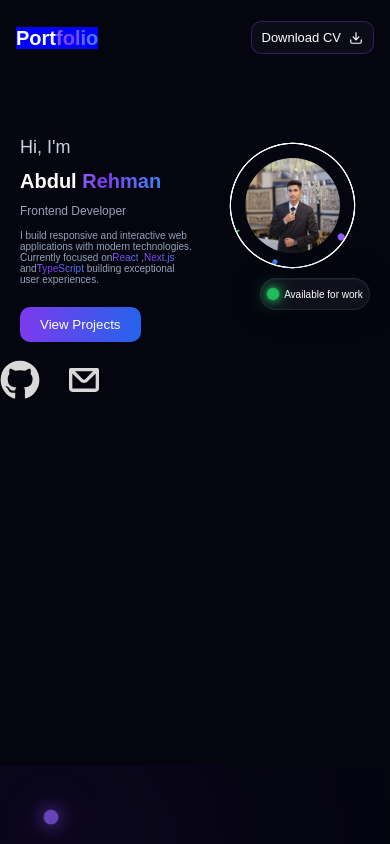
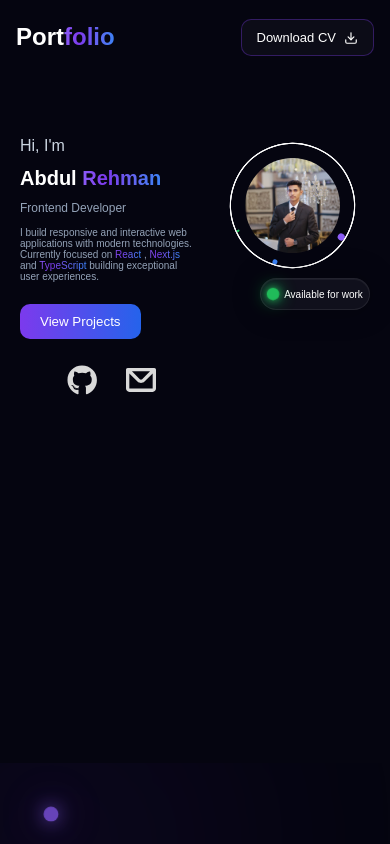
Before and after one commit to abdulrehmanmughal00/-portfolio-, a Next.js app: page / in a window 390 px wide. Shown: the top 844 px of the page. Built offline with nearby package versions, Linux system fonts and the light colour scheme.

Commit message:
fix home

```diff
--- a/next.config.ts
+++ b/next.config.ts
@@ -1,7 +1,7 @@
 import type { NextConfig } from "next";
 
 const nextConfig: NextConfig = {
-  allowedDevOrigins: ["192.168.100.6"],
+  allowedDevOrigins: ["192.168.1.7"],
 };
 
 export default nextConfig;
--- a/src/app/components/Account.module.css
+++ b/src/app/components/Account.module.css
@@ -9,14 +9,24 @@
 .socials {
   display: flex;
   gap: 24px;
-  font-size: 2.5rem;
   margin-bottom: 28px;
   z-index: 2;
+  align-items: center;
+  height: 100%;
+  margin-left: 67px;
 }
 
-.socials a {
+.socials,
+.github,
+.mail {
   color: #d9d9d9;
   transition: 0.3s;
+}
+.github {
+  font-size: 1.9rem;
+}
+.mail {
+  font-size: 2.5rem;
 }
 .socials a:hover {
   color: white;
--- a/src/app/components/Account.tsx
+++ b/src/app/components/Account.tsx
@@ -12,10 +12,10 @@ const Account = () => {
           target="_blank"
           rel="noopener noreferrer"
         >
-          <FaGithub />
+          <FaGithub className={Styles.github} />
         </a>
         <a href="#contact">
-          <CgMail  />
+          <CgMail className={Styles.mail} />
         </a>
       </div>
       <div className={Styles.scrollDiv}>
--- a/src/app/components/Home.module.css
+++ b/src/app/components/Home.module.css
@@ -12,7 +12,7 @@
   height: 100%;
   width: 50%;
   display: flex;
-  padding-left: 20px;
+  padding-left: 65px;
 }
 
 .heroText {
@@ -25,7 +25,7 @@
 /* small intro */
 .smallText {
   color: #cbd5e1;
-  font-size: 18px;
+  font-size: 16px;
 }
 
 /* name */
@@ -220,7 +220,6 @@
   font-size: 18px;
   font-weight: 500;
 
-
   backdrop-filter: blur(18px);
   -webkit-backdrop-filter: blur(18px);
 
@@ -276,6 +275,9 @@
   .part2 {
     padding-top: 35px;
   }
+  .part1 {
+    padding-left: 45px;
+  }
   .dotBig {
     width: 13px;
     height: 13px;
@@ -315,7 +317,9 @@
     width: 10px;
     height: 10px;
   }
-
+  .part1 {
+    padding-left: 35px;
+  }
   .dotSmall {
     width: 7px;
     height: 7px;
@@ -391,11 +395,13 @@
 }
 
 @media (max-width: 500px) {
-    .dotBig {
+  .dotBig {
     width: 7px;
     height: 7px;
   }
-
+  .part1 {
+    padding-left: 20px;
+  }
   .dotSmall {
     width: 5px;
     height: 5px;
@@ -414,7 +420,7 @@
     width: 125px;
     height: 125px;
   }
-   .workBtn {
+  .workBtn {
     padding: 9px 6px;
     font-size: 10px;
     font-weight: 300;
--- a/src/app/components/Home.tsx
+++ b/src/app/components/Home.tsx
@@ -26,9 +26,9 @@ const Home = () => {
           <p className={Styles.desc}>
             I build responsive and interactive web applications with modern
             technologies. Currently focused on
-            <span className={Styles.span}>React</span> ,
-            <span className={Styles.span}>Next.js</span> and
-            <span className={Styles.span}>TypeScript</span> building exceptional
+            <span className={Styles.span}> React</span> ,
+            <span className={Styles.span}> Next.js</span> and
+            <span className={Styles.span}> TypeScript</span> building exceptional
             user experiences.
           </p>
 
--- a/src/app/components/Navbar.module.css
+++ b/src/app/components/Navbar.module.css
@@ -119,10 +119,6 @@
   }
   .logo {
     font-size: 30px;
-    font-weight: 800;
-    color: white;
-    line-height: 1.1;
-    background-color: blue;
   }
 }
 
@@ -160,6 +156,7 @@
 
   .logo {
     font-size: 24px;
+
   }
 
   .cvBtn {
@@ -172,9 +169,10 @@
   }
 }
 
-@media (max-width: 480px) {
+@media (max-width: 290px) {
   .logo {
     font-size: 20px;
+    background-color: rebeccapurple;
   }
   .cvBtn {
     padding: 8px 10px;
--- a/src/app/components/Navbar.tsx
+++ b/src/app/components/Navbar.tsx
@@ -1,6 +1,5 @@
 "use client";
 import Styles from "./Navbar.module.css";
-import Image from "next/image";
 import { FiDownload } from "react-icons/fi";
 
 const Navbar = () => {
--- a/src/app/globals.css
+++ b/src/app/globals.css
@@ -9,7 +9,7 @@
 }
 
 body {
-  /* overflow-x: hidden; */
+  overflow-x: hidden;
 }
 
 html,
@@ -23,3 +23,8 @@ body {
   background: transparent;
   color: inherit;
 }
+:root {
+  --fs-sm: 14px;
+  --fs-md: 16px;
+  --fs-lg: 20px;
+}
```
